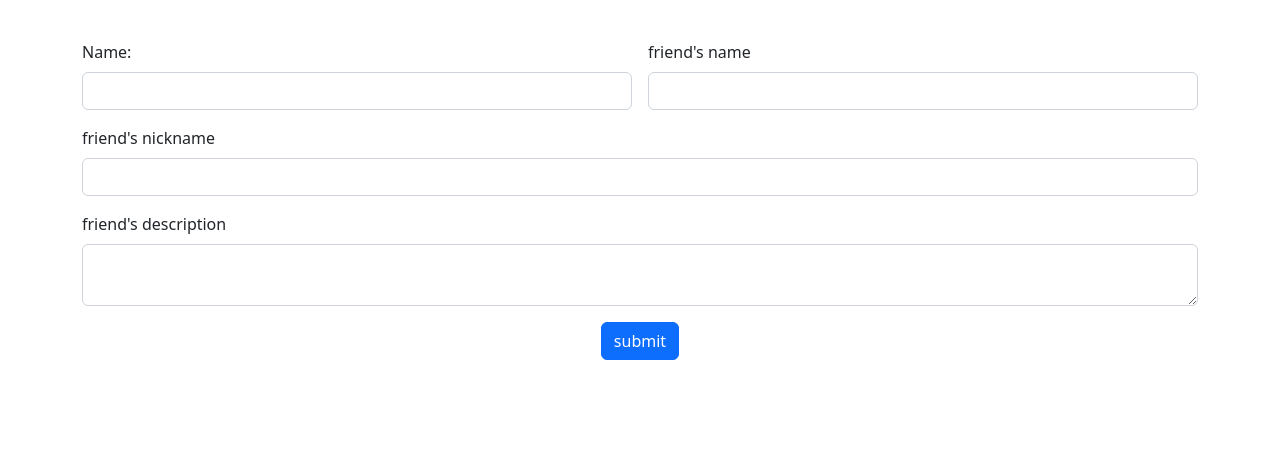
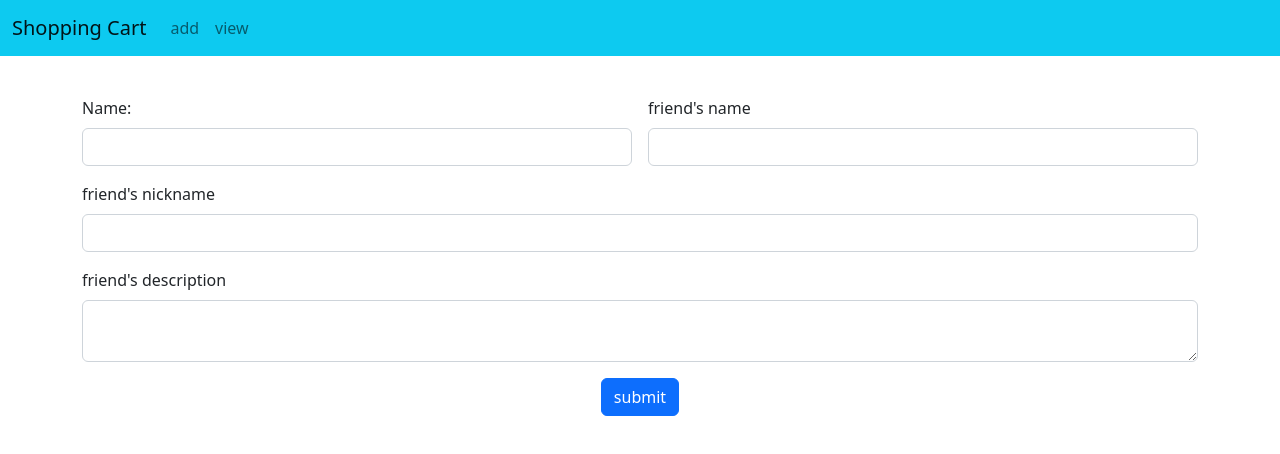
Before and after one commit to krishnanunnijp/friends-angular-app, an Angular app: page / in a window 1280 px wide. Shown: the top 454 px of the page. Built offline with nearby package versions, Linux system fonts and the light colour scheme.

Commit message:
navbar added

```diff
--- a/src/app/app.module.ts
+++ b/src/app/app.module.ts
@@ -6,6 +6,7 @@ import { AppRoutingModule } from './app-routing.module';
 import { AppComponent } from './app.component';
 import { FriendsAddComponent } from './friends-add/friends-add.component';
 import { FriendsViewComponent } from './friends-view/friends-view.component';
+import { FriendsNavbarComponent } from './friends-navbar/friends-navbar.component';
 
 const myRoute: Routes=[
   {
@@ -22,7 +23,8 @@ const myRoute: Routes=[
   declarations: [
     AppComponent,
     FriendsAddComponent,
-    FriendsViewComponent
+    FriendsViewComponent,
+    FriendsNavbarComponent
   ],
   imports: [
     BrowserModule,
--- a/src/app/friends-add/friends-add.component.html
+++ b/src/app/friends-add/friends-add.component.html
@@ -1,3 +1,4 @@
+<app-friends-navbar></app-friends-navbar>
 <div class="container">
     <div class="row">
         <div class="col col-12 col-sm-12 col-md-12 col-lg-12 col-xl-12 col-xxl-12">
--- /dev/null
+++ b/src/app/friends-navbar/friends-navbar.component.html
@@ -0,0 +1,18 @@
+<nav class="navbar navbar-expand-lg bg-info">
+    <div class="container-fluid">
+      <a class="navbar-brand" href="#">Shopping Cart</a>
+      <button class="navbar-toggler" type="button" data-bs-toggle="collapse" data-bs-target="#navbarNav" aria-controls="navbarNav" aria-expanded="false" aria-label="Toggle navigation">
+        <span class="navbar-toggler-icon"></span>
+      </button>
+      <div class="collapse navbar-collapse" id="navbarNav">
+        <ul class="navbar-nav me-auto my-2 my-lg-0 navbar-nav-scroll" style="--bs-scroll-height: 100px;">                  <li class="nav-item">
+            <li class="nav-item">
+                <a class="nav-link " aria-current="page" href="">add</a>
+            </li>
+            <li class="nav-item text-center">
+                <a class="nav-link " aria-current="page" href="/view">view</a>
+            </li>
+        </ul>
+      </div>
+    </div>
+  </nav>
--- a/src/app/friends-view/friends-view.component.html
+++ b/src/app/friends-view/friends-view.component.html
@@ -1,4 +1,4 @@
-
+<app-friends-navbar></app-friends-navbar>
 <div class="container">
     <div class="row">
         <div class="col-12 col-sm-12 col-md-12 col-lg-12 col-xl-12 col-xxl-12">
```
Also changed, not shown: src/app/friends-navbar/friends-navbar.component.ts (added, +10 -0 lines), src/app/friends-navbar/friends-navbar.component.css (added).
